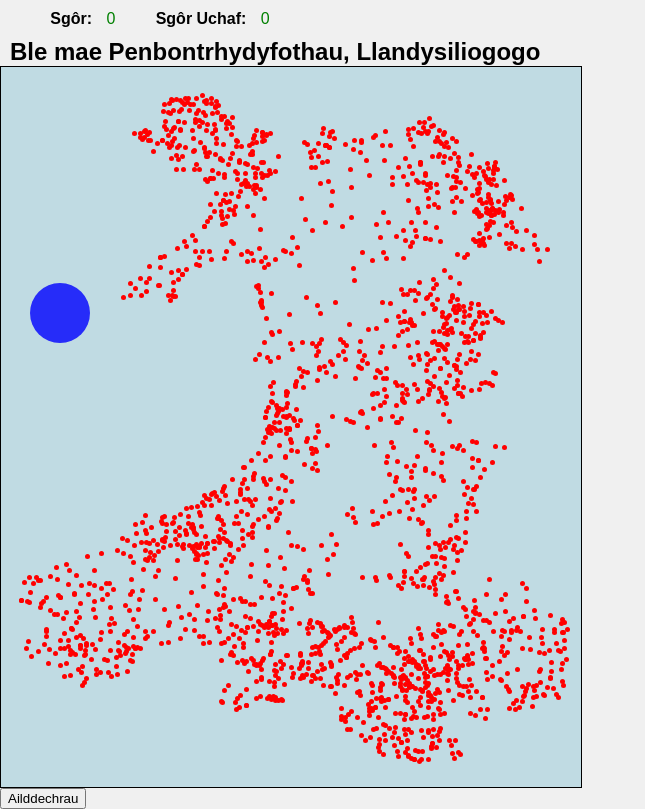
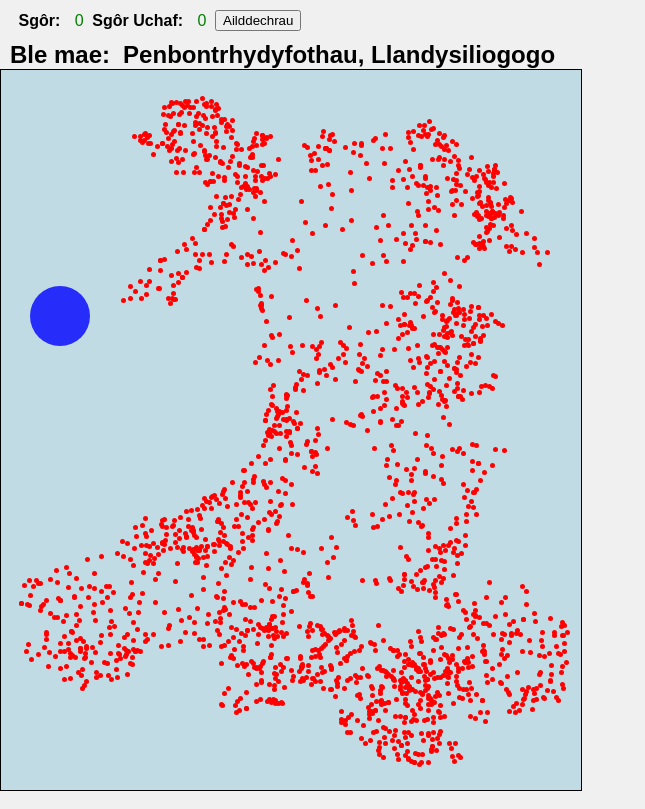
Before and after one commit to gruffsion/ble_mae, a plain HTML site: page index.html in a window 1280 px wide. Shown: the whole page, without its empty margins (0-645 px from the left). Drawn offline with Linux system fonts and the light colour scheme.

Commit message:
Update index.html

```diff
--- a/index.html
+++ b/index.html
@@ -3,11 +3,12 @@
 <head>
     <meta charset="UTF-8">
     <meta name="viewport" content="width=device-width, initial-scale=1.0">
-    <title>Ble mae?</title>
+    <title>Ble mae'r pentref?</title>
     <link rel="stylesheet" href="style.css">
 </head>
 <body>
 
+<div id="game-container">
     <div class="score-container">
         <div>
             <span class="score-label">Sgôr:</span>
@@ -17,19 +18,22 @@
             <span class="score-label">Sgôr Uchaf:</span>
             <span class="score-value" id="highScoreValue">0</span>
         </div>
+        <button id="startButton">Ailddechrau</button>
     </div>
 
     <div class="head">
-        <div id="question">Ble mae</div>
+        <div id="question">Ble mae:&nbsp;</div>
         <div id="placeNameDisplay"> </div>
     </div>
 
 
 
         <div id="mapContainer">
-        </div>
+            <object id="wales-outline" type="image/png" data="Outline-Wales-5.png"></object>
+</div>
 
-    <button id="startButton">Ailddechrau</button>
+
+    </div>
 
 
     <script src="script.js"></script>
```
